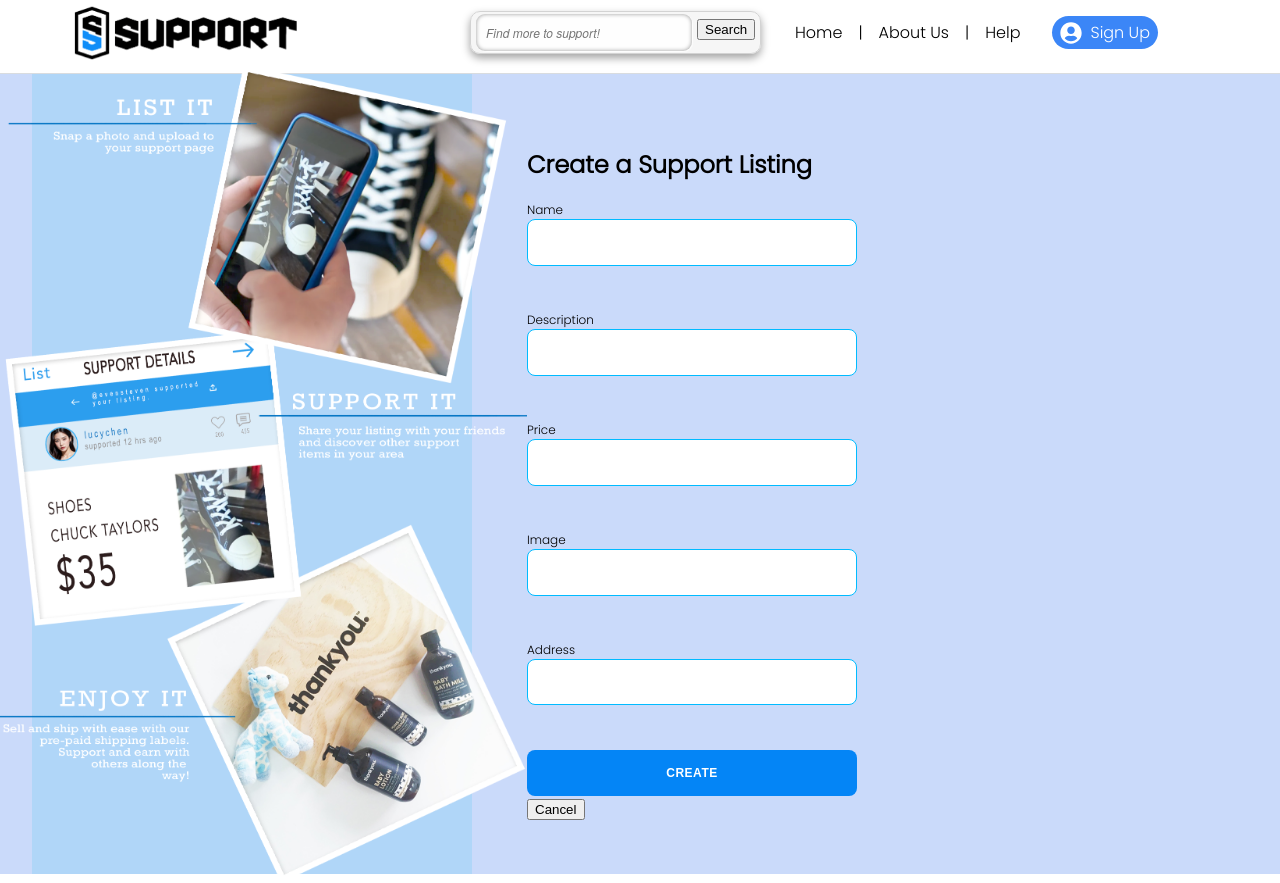
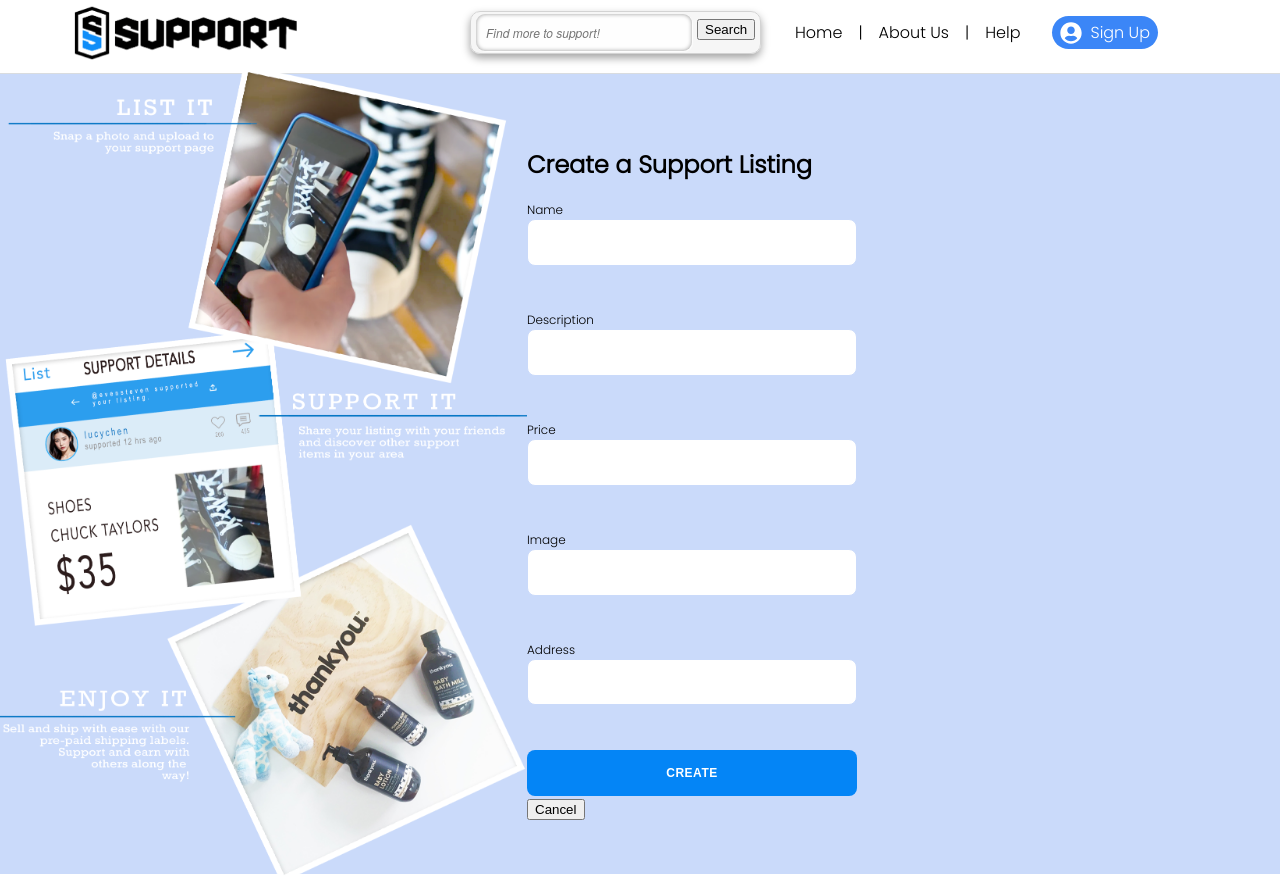
Before and after one commit to bethel-school-of-technology/team-support-squad-frontend, a React (Create React App) app in the folder support-app/: page /create in a window 1280 px wide. Built offline with nearby package versions, Linux system fonts and the light colour scheme; some icons are missing.

Commit message:
CREATE page ready to go

```diff
--- a/support-app/src/stylesheet/Create.css
+++ b/support-app/src/stylesheet/Create.css
@@ -24,7 +24,7 @@ h2 {
 }
 
 .left-container {
-  background: rgb(176, 214, 248);
+  background: rgb(202, 218, 250);
 }
 
 .right-container {
@@ -43,7 +43,7 @@ h2 {
   width: 100%;
   box-sizing: border-box;
   border-radius: 8px;
-  border: 1px solid rgb(0, 187, 255);
+  border: 1px solid rgb(202, 218, 250);
   padding: 1em;
   margin-bottom: 1.25rem;
   font-size: 0.9rem;
```
